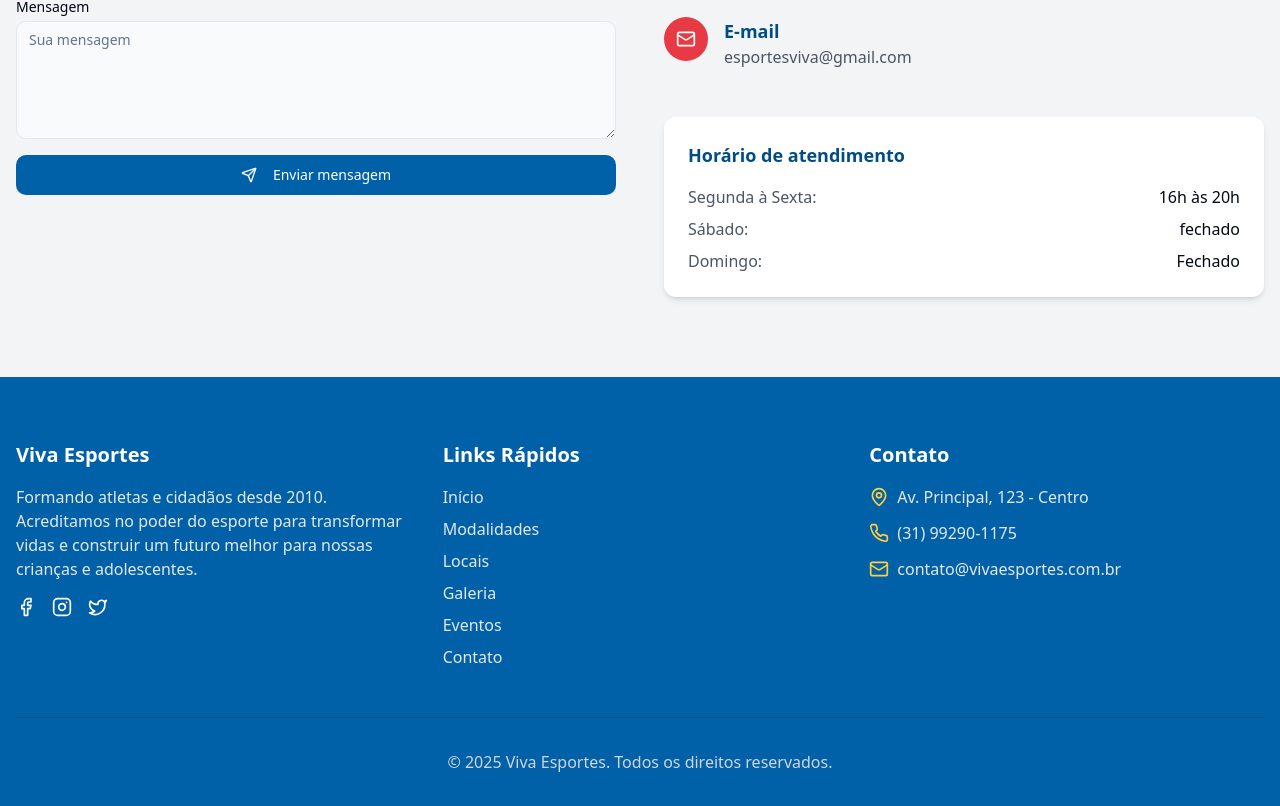
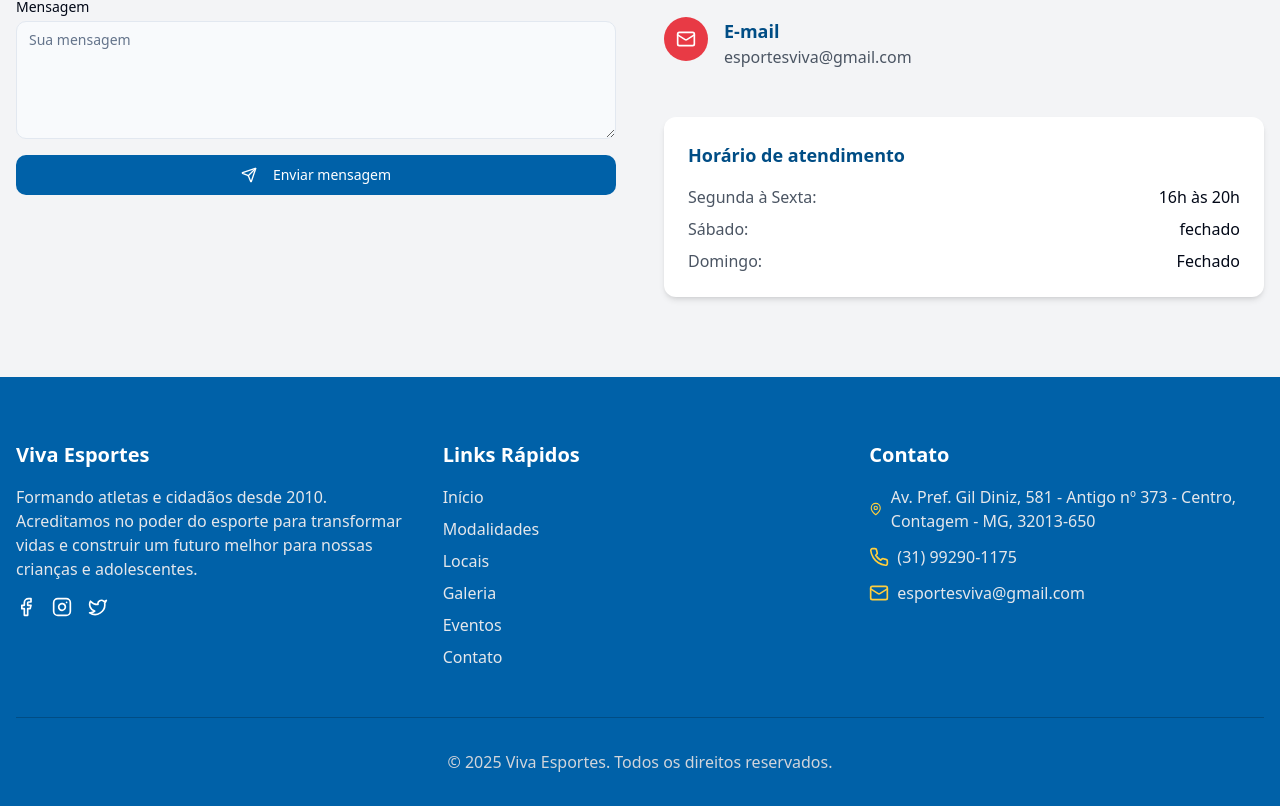
Before and after one commit to vivaesportes/viva-esportes-reimagined, a React (Vite) app: page / in a window 1280 px wide. Shown: the part 6880-7686 px from the top of the page. Built offline with nearby package versions, Linux system fonts and the light colour scheme.

Commit message:
Fix: Contact information
Update contact information with new details.

```diff
--- a/src/components/ui/layout/Footer.tsx
+++ b/src/components/ui/layout/Footer.tsx
@@ -72,7 +72,7 @@ const Footer = () => {
             <ul className="space-y-3">
               <li className="flex items-center space-x-2">
                 <MapPin size={20} className="text-viva-yellow" />
-                <span className="text-gray-200">Av. Principal, 123 - Centro</span>
+                <span className="text-gray-200">Av. Pref. Gil Diniz, 581 - Antigo nº 373 - Centro, Contagem - MG, 32013-650</span>
               </li>
               <li className="flex items-center space-x-2">
                 <Phone size={20} className="text-viva-yellow" />
@@ -80,7 +80,7 @@ const Footer = () => {
               </li>
               <li className="flex items-center space-x-2">
                 <Mail size={20} className="text-viva-yellow" />
-                <span className="text-gray-200">contato@vivaesportes.com.br</span>
+                <span className="text-gray-200">esportesviva@gmail.com</span>
               </li>
             </ul>
           </div>
```
